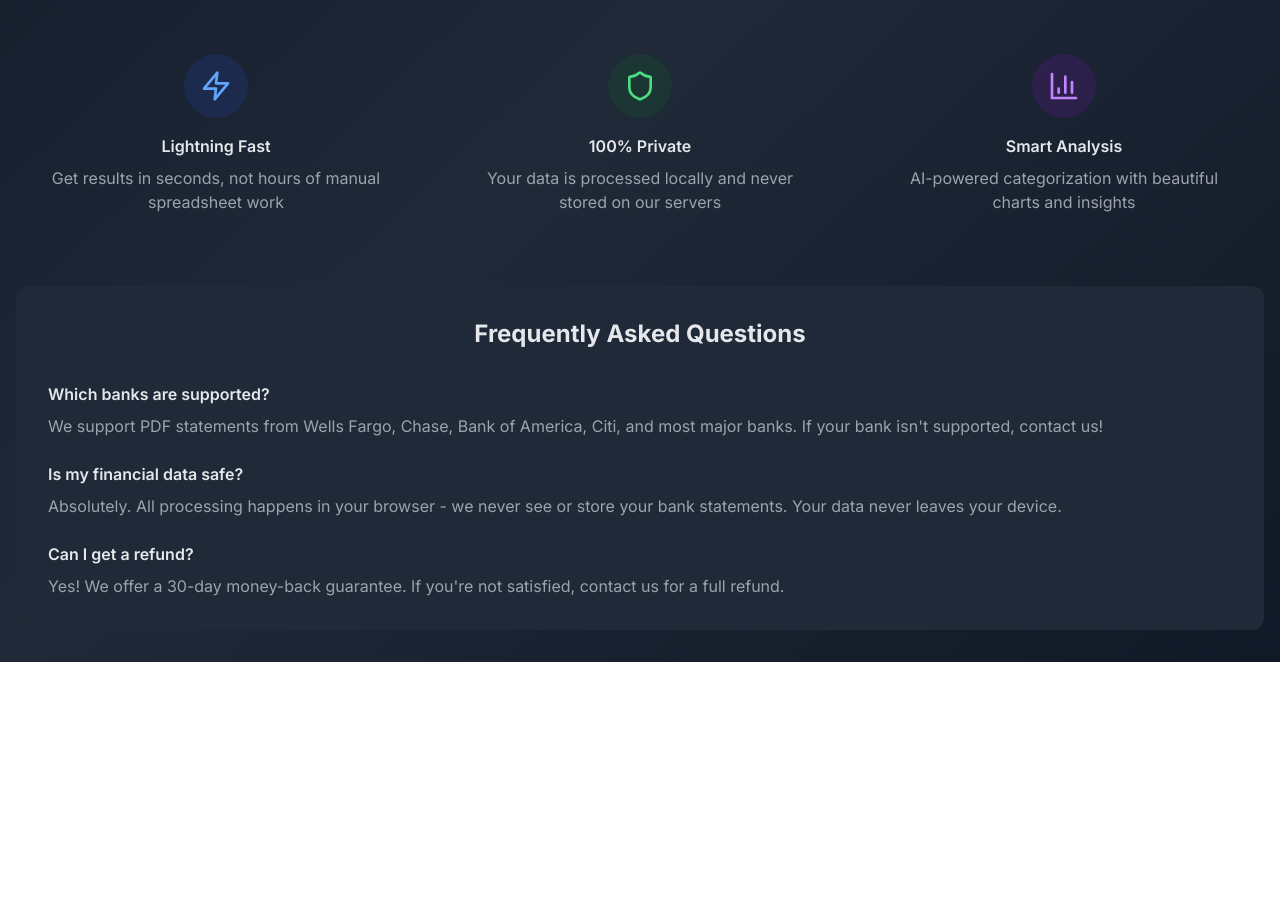
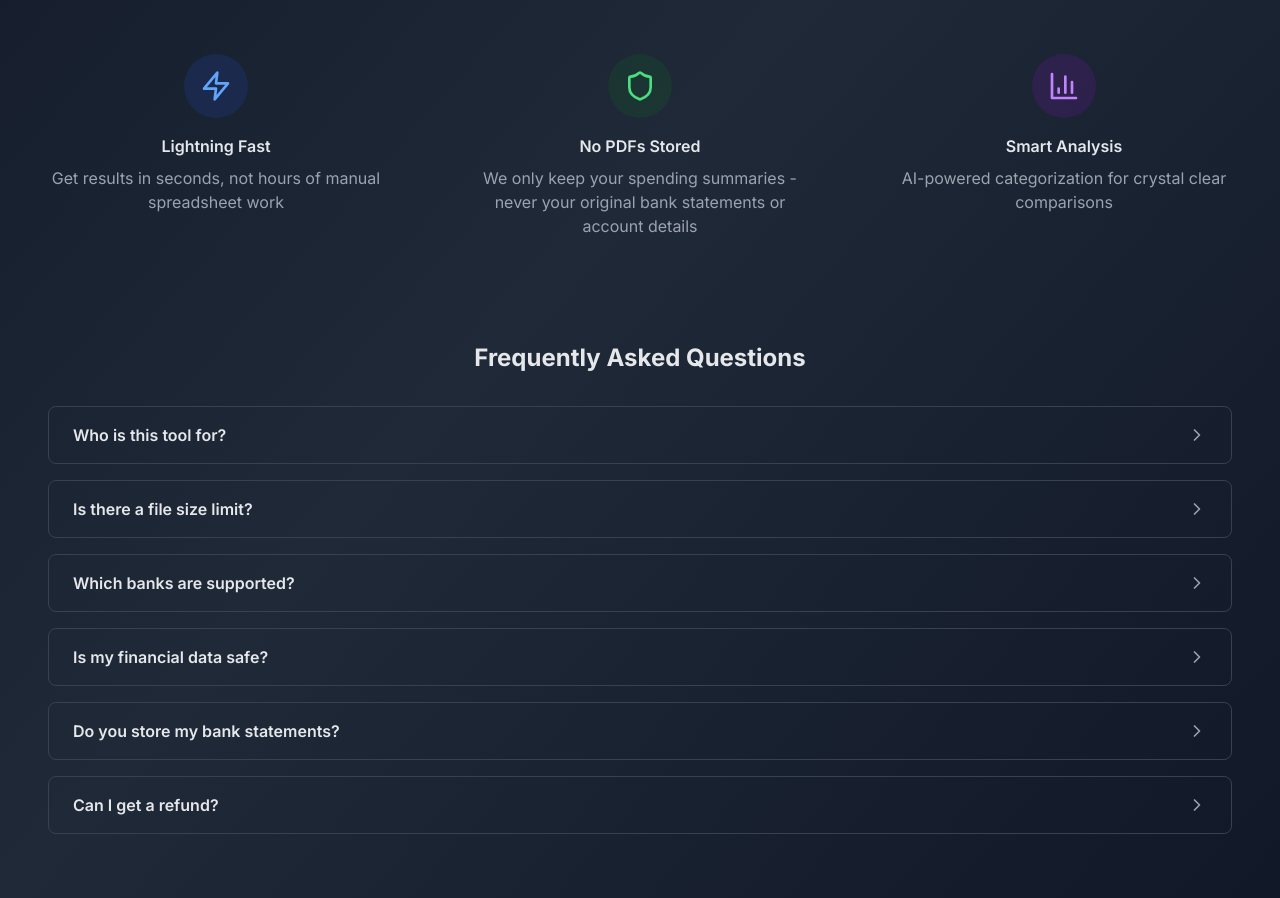
Before and after one commit to thisisfrank/bankstatementcomparison2, a React (Vite) app: page /pricing in a window 1280 px wide. Shown: the part 540-1438 px from the top of the page. Before the commit the page ends 1202 px from the top, so only its background shows below. Built offline with nearby package versions, Linux system fonts and the light colour scheme.

Commit message:
slight post beta 1 tweaks

```diff
--- a/src/pages/HomePage/BenefitsSection.tsx
+++ b/src/pages/HomePage/BenefitsSection.tsx
@@ -14,7 +14,7 @@ export default function BenefitsSection({ isDark }: BenefitsSectionProps) {
   const [isHovered, setIsHovered] = useState(false);
 
   return (
-    <section className={`py-20 ${isDark ? 'bg-gray-900' : 'bg-gray-50'}`}>
+    <section className={`py-20 ${isDark ? 'bg-transparent' : 'bg-gray-50'}`}>
       <div className="container mx-auto px-4 max-w-6xl">
         {/* Section Header */}
         <div className="text-center mb-16">
@@ -26,7 +26,7 @@ export default function BenefitsSection({ isDark }: BenefitsSectionProps) {
           <p className={`text-lg ${
             isDark ? 'text-gray-400' : 'text-gray-600'
           }`}>
-            Use to track personal spending changes or compare to others
+            Use to track personal spending changes or compare your spending to others
           </p>
         </div>
 
--- a/src/pages/PricingPage.tsx
+++ b/src/pages/PricingPage.tsx
@@ -1,5 +1,5 @@
 import React, { useState, useEffect } from 'react';
-import { Check, Star, Zap, Shield, Download, BarChart3, X, AlertCircle } from 'lucide-react';
+import { Check, Star, Zap, Shield, Download, BarChart3, X, AlertCircle, ChevronDown, ChevronRight } from 'lucide-react';
 import { useAuth } from '../hooks/useAuth';
 import { redirectToPaymentLink, StripeTier } from '../services/stripe';
 import { useSearchParams } from 'react-router-dom';
@@ -13,6 +13,7 @@ export default function PricingPage({ isDark, onShowAuthModal }: PricingPageProp
   const [showSuccess, setShowSuccess] = useState(false);
   const [showError, setShowError] = useState(false);
   const [errorMessage, setErrorMessage] = useState('');
+  const [expandedFAQs, setExpandedFAQs] = useState<number[]>([]);
   const { isSignedIn, user } = useAuth();
   const [searchParams] = useSearchParams();
 
@@ -61,6 +62,14 @@ export default function PricingPage({ isDark, onShowAuthModal }: PricingPageProp
 
   const getButtonDisabled = (tier: string) => {
     return false; // No loading states needed for direct links
+  };
+
+  const toggleFAQ = (index: number) => {
+    setExpandedFAQs(prev =>
+      prev.includes(index)
+        ? prev.filter(i => i !== index)
+        : [...prev, index]
+    );
   };
 
   return (
@@ -300,10 +309,11 @@ export default function PricingPage({ isDark, onShowAuthModal }: PricingPageProp
               <Shield className={`h-8 w-8 ${isDark ? 'text-green-400' : 'text-green-600'}`} />
             </div>
             <h3 className={`font-semibold mb-2 ${isDark ? 'text-gray-200' : 'text-gray-800'}`}>
-              100% Private
+            No PDFs Stored
             </h3>
             <p className={isDark ? 'text-gray-400' : 'text-gray-600'}>
-              Your data is processed locally and never stored on our servers
+            We only keep your spending summaries - never
+            your original bank statements or account details
             </p>
           </div>
 
@@ -317,7 +327,7 @@ export default function PricingPage({ isDark, onShowAuthModal }: PricingPageProp
               Smart Analysis
             </h3>
             <p className={isDark ? 'text-gray-400' : 'text-gray-600'}>
-              AI-powered categorization with beautiful charts and insights
+              AI-powered categorization for crystal clear comparisons
             </p>
           </div>
         </div>
@@ -325,7 +335,7 @@ export default function PricingPage({ isDark, onShowAuthModal }: PricingPageProp
 
              {/* FAQ */}
        <div className={`rounded-xl p-8 ${
-        isDark ? 'bg-gray-800' : 'bg-gray-50'
+         isDark ? 'bg-transparent' : 'bg-gray-50'
        }`}>
         <h2 className={`text-2xl font-bold text-center mb-8 ${
           isDark ? 'text-gray-200' : 'text-gray-800'
@@ -333,33 +343,56 @@ export default function PricingPage({ isDark, onShowAuthModal }: PricingPageProp
           Frequently Asked Questions
         </h2>
 
-        <div className="space-y-6">
-          <div>
-            <h3 className={`font-semibold mb-2 ${isDark ? 'text-gray-200' : 'text-gray-800'}`}>
-              Which banks are supported?
+        <div className="space-y-4">
+          {[
+            {
+              question: "Who is this tool for?",
+              answer: "Perfect for co-parents tracking shared expenses, roommates splitting costs, couples managing joint finances, or anyone wanting to compare their spending patterns month-to-month."
+            },
+            {
+              question: "Is there a file size limit?",
+              answer: "Yes, we recommend keeping bank statement files under 10MB for optimal processing speed. Most monthly bank statements are well under this limit."
+            },
+            {
+              question: "Which banks are supported?",
+              answer: "We support PDF statements from Wells Fargo, Chase, Bank of America, Citi, and most major banks. If your bank isn't supported, contact us!"
+            },
+            {
+              question: "Is my financial data safe?",
+              answer: "Yes, we use industry-standard security practices. Your PDF files are processed securely and we only store the categorized spending summaries (not your raw transaction details or account numbers). All data is encrypted and stored securely in our database."
+            },
+            {
+              question: "Do you store my bank statements?",
+              answer: "We do not store your original PDF files. After processing, we only keep the categorized spending totals and comparison results associated with your account so you can access your analysis history."
+            },
+            {
+              question: "Can I get a refund?",
+              answer: "Yes! We offer a 30-day money-back guarantee. If you're not satisfied, contact us for a full refund."
+            }
+          ].map((faq, index) => (
+            <div key={index} className={`border rounded-lg ${isDark ? 'border-gray-700' : 'border-gray-200'}`}>
+              <button
+                onClick={() => toggleFAQ(index)}
+                className={`w-full px-6 py-4 text-left flex items-center justify-between transition-colors ${
+                  isDark ? 'hover:bg-gray-700' : 'hover:bg-gray-50'
+                }`}
+              >
+                <h3 className={`font-semibold ${isDark ? 'text-gray-200' : 'text-gray-800'}`}>
+                  {faq.question}
                 </h3>
-            <p className={isDark ? 'text-gray-400' : 'text-gray-600'}>
-              We support PDF statements from Wells Fargo, Chase, Bank of America, Citi, and most major banks. If your bank isn't supported, contact us!
-            </p>
+                {expandedFAQs.includes(index) ? (
+                  <ChevronDown className={`h-5 w-5 transition-transform ${isDark ? 'text-gray-400' : 'text-gray-500'}`} />
+                ) : (
+                  <ChevronRight className={`h-5 w-5 transition-transform ${isDark ? 'text-gray-400' : 'text-gray-500'}`} />
+                )}
+              </button>
+              {expandedFAQs.includes(index) && (
+                <div className={`px-6 pb-4 ${isDark ? 'text-gray-400' : 'text-gray-600'}`}>
+                  {faq.answer}
                 </div>
-
-          <div>
-            <h3 className={`font-semibold mb-2 ${isDark ? 'text-gray-200' : 'text-gray-800'}`}>
-              Is my financial data safe?
-            </h3>
-            <p className={isDark ? 'text-gray-400' : 'text-gray-600'}>
-              Absolutely. All processing happens in your browser - we never see or store your bank statements. Your data never leaves your device.
-            </p>
+              )}
             </div>
-
-          <div>
-            <h3 className={`font-semibold mb-2 ${isDark ? 'text-gray-200' : 'text-gray-800'}`}>
-              Can I get a refund?
-            </h3>
-            <p className={isDark ? 'text-gray-400' : 'text-gray-600'}>
-              Yes! We offer a 30-day money-back guarantee. If you're not satisfied, contact us for a full refund.
-            </p>
-          </div>
+          ))}
         </div>
       </div>
     </div>
```
Also changed, not shown: src/App.tsx (+139 -7 lines), 6 other files (tests, documents, lock files or other folders). Lines whose indentation alone changed are shown as unchanged.
